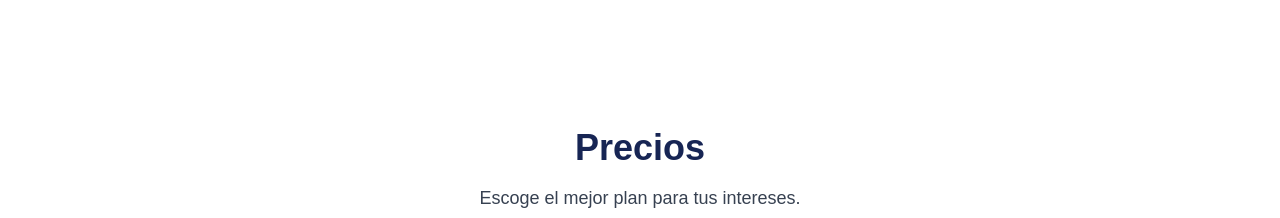
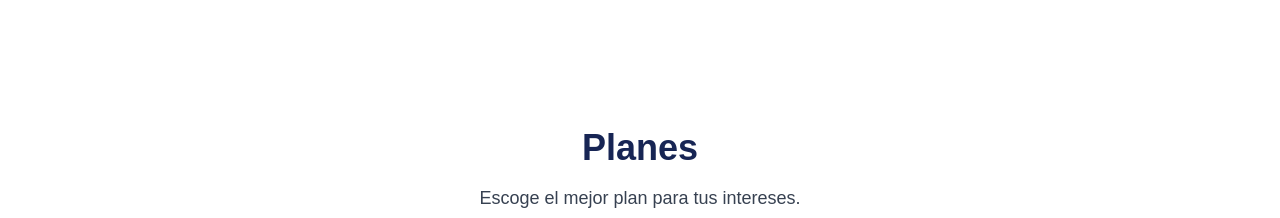
Before and after one commit to FelipeNaranjoL/Clover, a React (Vite) app: page / in a window 1280 px wide. Shown: the part 2460-2678 px from the top of the page. Built offline with nearby package versions, Linux system fonts and the light colour scheme.

Commit message:
palabras

```diff
--- a/src/components/sections/Pricing.tsx
+++ b/src/components/sections/Pricing.tsx
@@ -14,7 +14,7 @@ export const Pricing = () => {
         <section id="pricing" className="py-5">
             {/* Encabezado de la sección */}
             <Container className="text-center">
-                <Title>Precios</Title>
+                <Title>Planes</Title>
                 <Paragraph className="mt-4">
                     Escoge el mejor plan para tus intereses.
                 </Paragraph>
```
